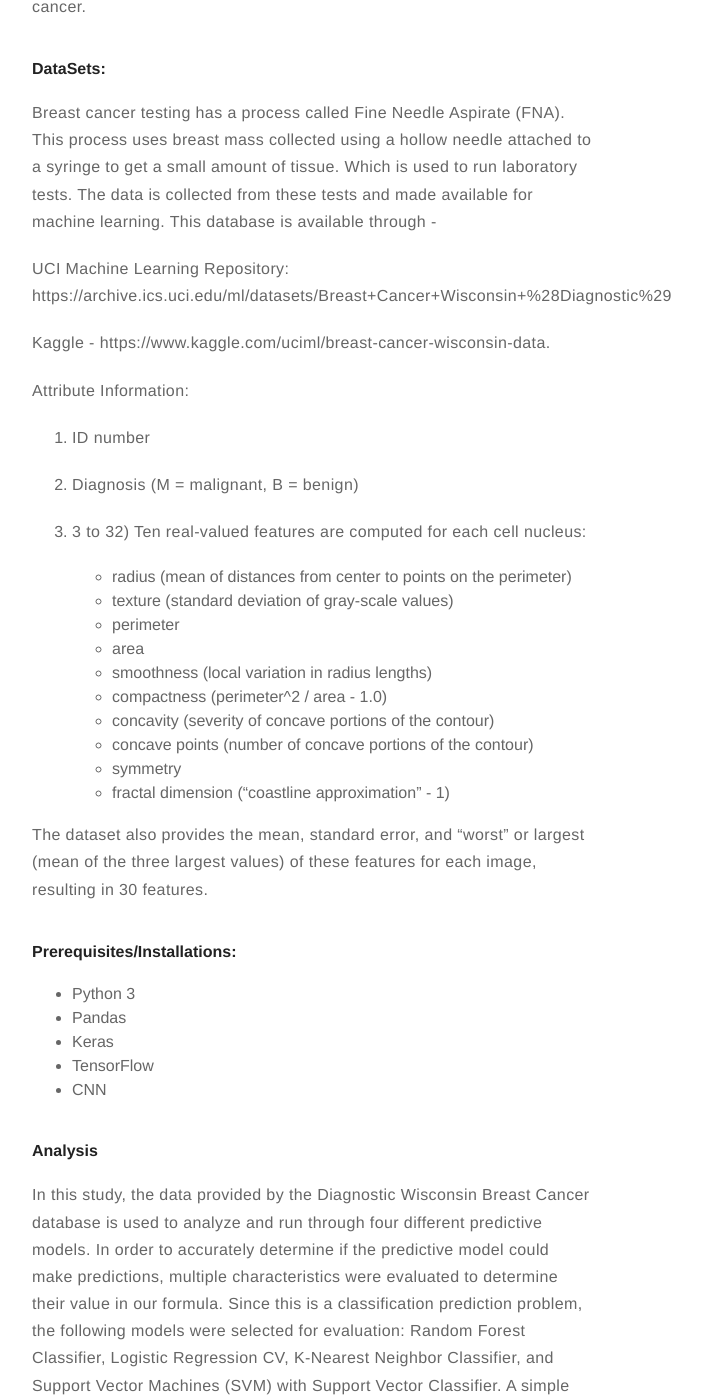
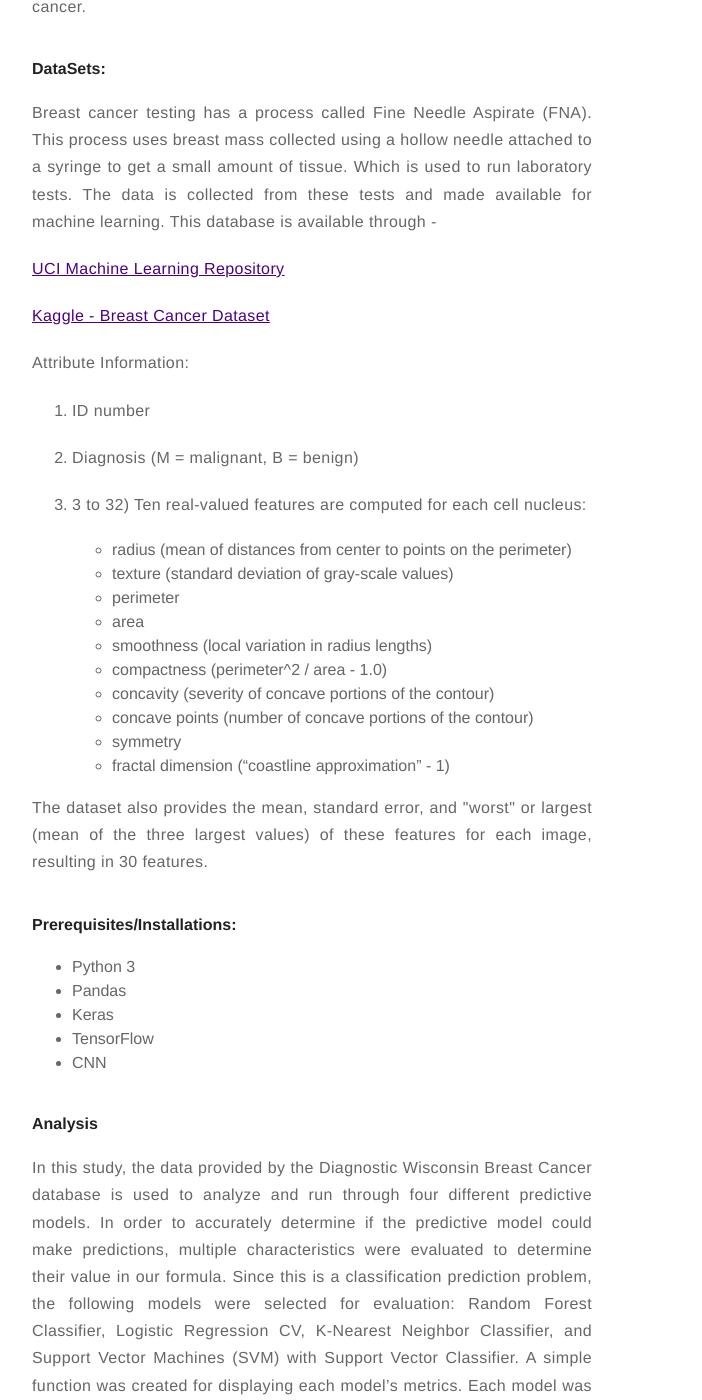
Before and after one commit to BhushanGitHub/bhushanGitHub.github.io, a Jekyll site: the page built from _posts/2021-05-03-Breast_Cancer_Prediction.md, in a window 1280 px wide and 1400 px high, scrolled down 870 px. Shown: the whole window, without its empty margins (328-1030 px from the left). Built offline with Jekyll 4.4.1, drawn with Linux system fonts in a browser that asks for light colours; emoji names are drawn with the system emoji font; some of the changed text lies outside the part shown.

Commit message:
added details for preject 2

```diff
--- a/_posts/2021-05-03-Breast_Cancer_Prediction.md
+++ b/_posts/2021-05-03-Breast_Cancer_Prediction.md
@@ -31,11 +31,13 @@ making an accurate predictive diagnosis relating to breast cancer.
 
 #### DataSets:
 
+<p align='justify'>
 Breast cancer testing has a process called Fine Needle Aspirate (FNA). This process uses breast mass collected using a hollow needle attached to a syringe to get a small amount of tissue. Which is used to run laboratory tests. The data is collected from these tests and made available for machine learning. This database is available through -
+</p>
 
-UCI Machine Learning Repository: https://archive.ics.uci.edu/ml/datasets/Breast+Cancer+Wisconsin+%28Diagnostic%29
+[UCI Machine Learning Repository](https://archive.ics.uci.edu/ml/datasets/Breast+Cancer+Wisconsin+%28Diagnostic%29)
 
-Kaggle - https://www.kaggle.com/uciml/breast-cancer-wisconsin-data.
+[Kaggle - Breast Cancer Dataset](https://www.kaggle.com/uciml/breast-cancer-wisconsin-data)
 
 Attribute Information:
 
@@ -56,8 +58,9 @@ Attribute Information:
     - symmetry
     - fractal dimension ("coastline approximation" - 1)
 
+<p align='justify'>
 The dataset also provides the mean, standard error, and "worst" or largest (mean of the three largest values) of these features for each image, resulting in 30 features.
-
+</p>
 
 #### Prerequisites/Installations:
 - Python 3
@@ -68,6 +71,7 @@ The dataset also provides the mean, standard error, and "worst" or largest (mean
 
 #### Analysis
 
+<p align='justify'>
 In this study, the data provided by the Diagnostic Wisconsin Breast Cancer database is used to
 analyze and run through four different predictive models. In order to accurately determine if
 the predictive model could make predictions, multiple characteristics were evaluated to
@@ -81,7 +85,7 @@ breast cancer diagnosis.
 
 Exploring the data has led to some basic and interesting discoveries. The data consists of 569 records, with 212 as
 malignant and 357 diagnosed as benign, 37.26% and 62.74% respectively.
-
+</p>
 
 
 <img width="460" height="300" src="/assets/images/Bar%20Graph.jpg">
```
Also changed, not shown: _posts/2021-04-07-Brain_Tumor_Image_Classification.md (+2 -1 lines).
